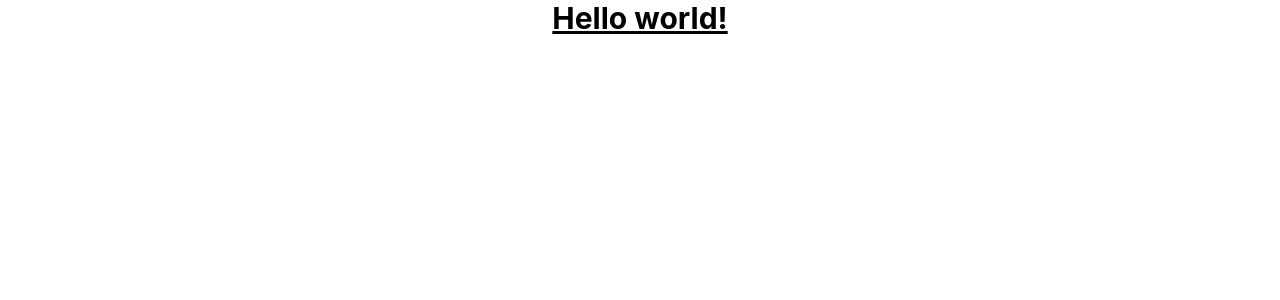
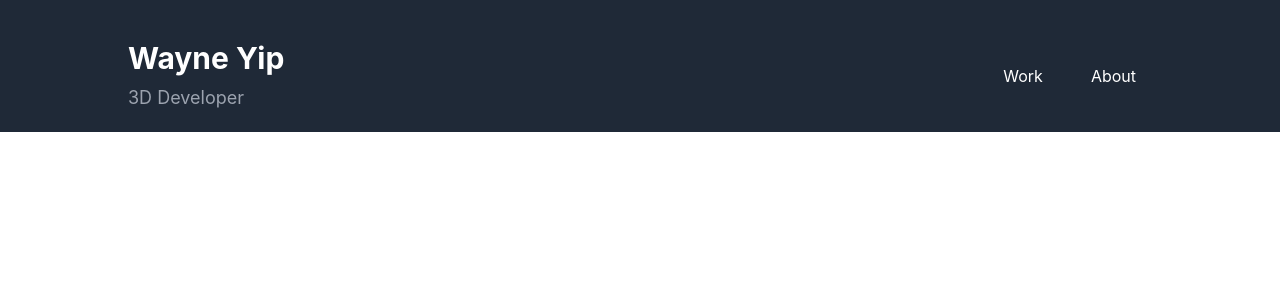
Before and after one commit to wayneyip/wayneyip.github.io, a React (Create React App) app: page /about in a window 1280 px wide. Shown: the top 300 px of the page. Built offline with nearby package versions, Linux system fonts and the light colour scheme.

Commit message:
St up navbar; remove placeholder text in App.js

```diff
--- a/src/App.js
+++ b/src/App.js
@@ -7,7 +7,6 @@ import About from './components/About.js';
 function App() {
   return (
     <div className="App">
-      <h1 className="text-3xl font-bold underline">Hello world!</h1>
       <Navbar />
       <Work />
       <About />
--- a/src/components/Navbar.js
+++ b/src/components/Navbar.js
@@ -1,4 +1,25 @@
 export default function Navbar()
 {
-
+  return (
+    <nav className="bg-gray-800 px-2 pt-10 pb-5">
+      <div className="container max-w-screen-lg mx-auto flex justify-between items-center">
+        <div className="text-left">
+          <div className="text-white text-3xl font-bold">
+            Wayne Yip
+          </div>
+          <div className="text-gray-400 text-lg font-normal pt-2">
+            3D Developer
+          </div>
+        </div>
+        <div className="space-x-4">
+          <button className="text-white px-4 py-2 hover:bg-blue-700 transition duration-300">
+            Work
+          </button>
+          <button className="text-white px-4 py-2 hover:bg-blue-700 transition duration-300">
+            About
+          </button>
+        </div>
+      </div>
+    </nav>
+  )
 }
```
